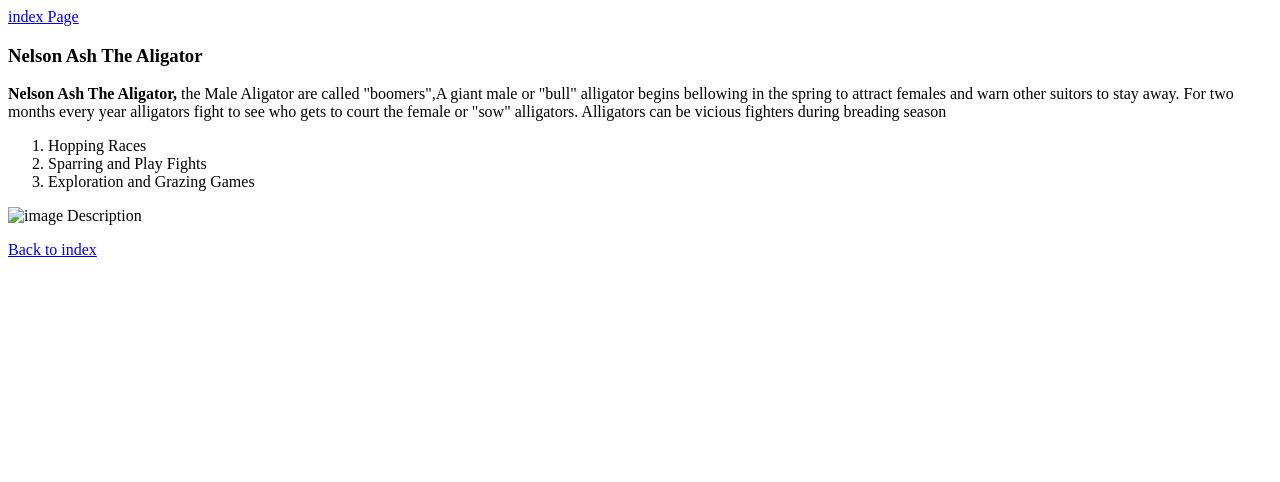
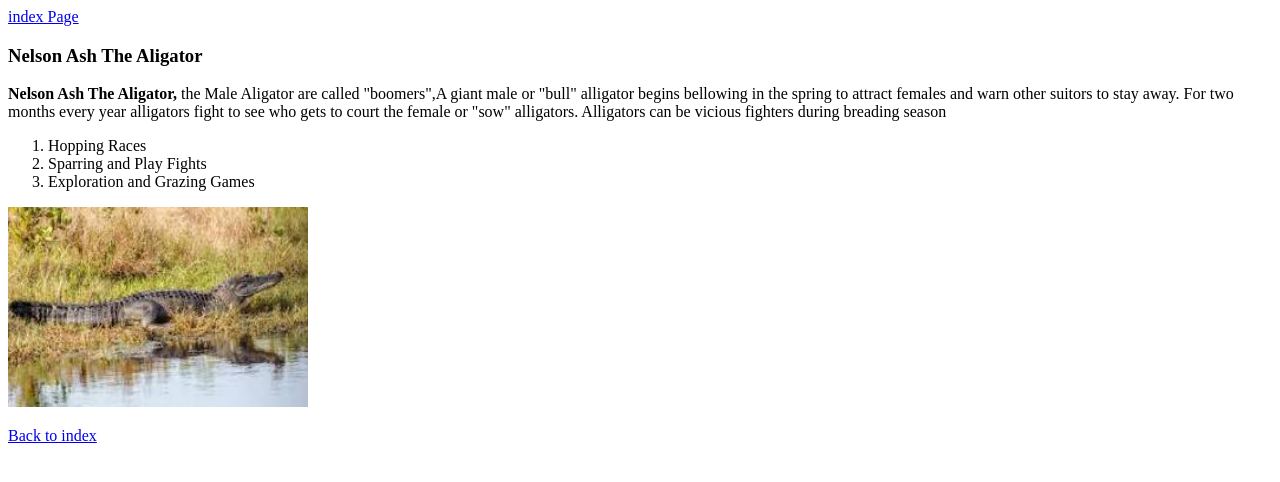
Before and after one commit to 44-563-Web-Apps-S24/44563-webapps-s24-assignment3-noorbashaasha, a plain HTML site: page bonus.html in a window 1280 px wide. Drawn offline with Linux system fonts and the light colour scheme.

Commit message:
Added image

```diff
--- a/bonus.html
+++ b/bonus.html
@@ -20,7 +20,7 @@
         <li>Sparring and Play Fights</li>
         <li>Exploration and Grazing Games</li>
         </ol>
-        <img src=""C:\Users\s572176\Downloads\Aligator image.jpg" alt="image Description" width=""300" height=""200">
+        <img src="Aligator image.jpg" alt="image Description" width="300" height="200">
      <p><a href="index.html">Back to index </p>
         </div>
         </section>
```
Also changed, not shown: Aligator image.jpg (added).
